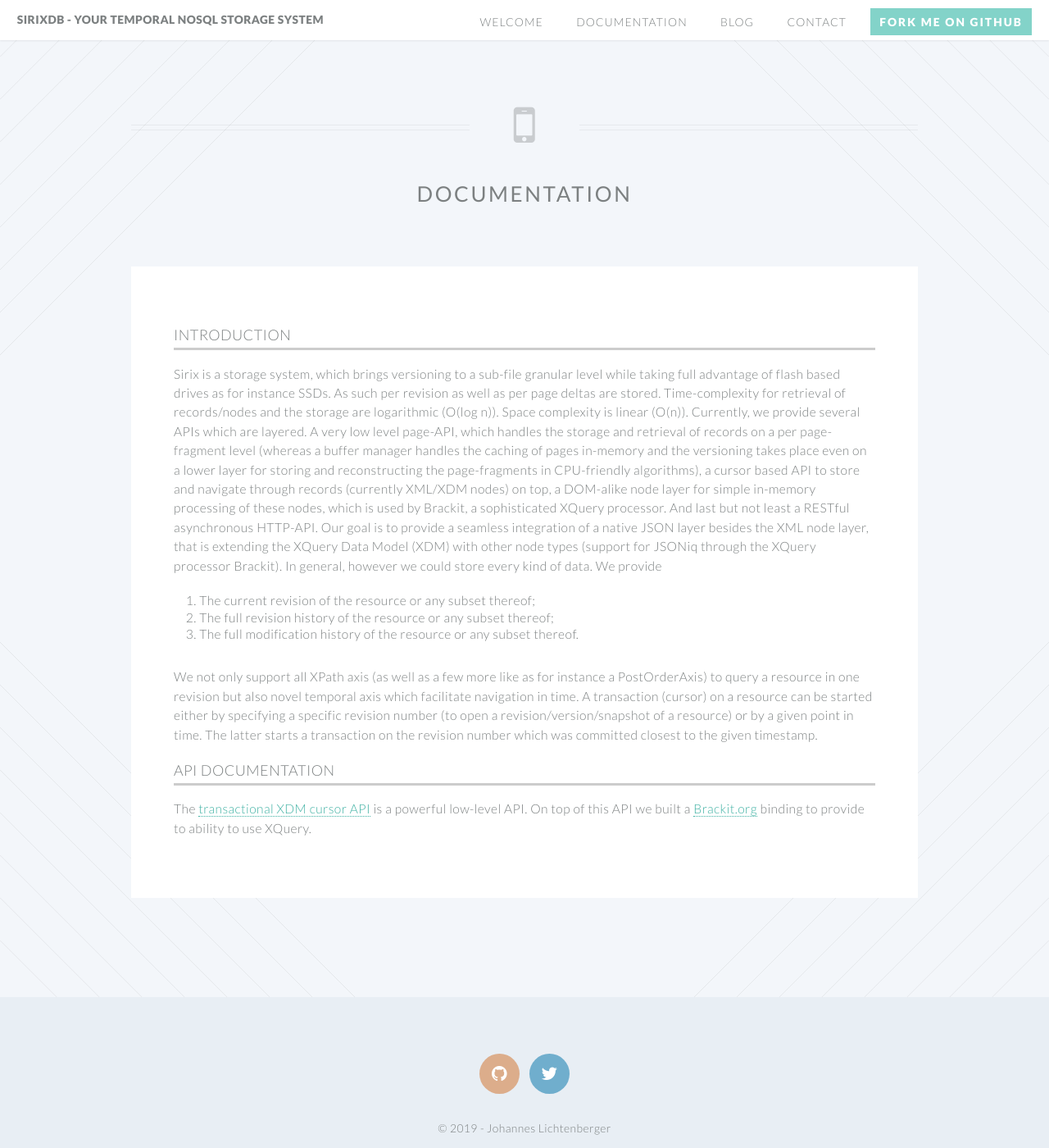
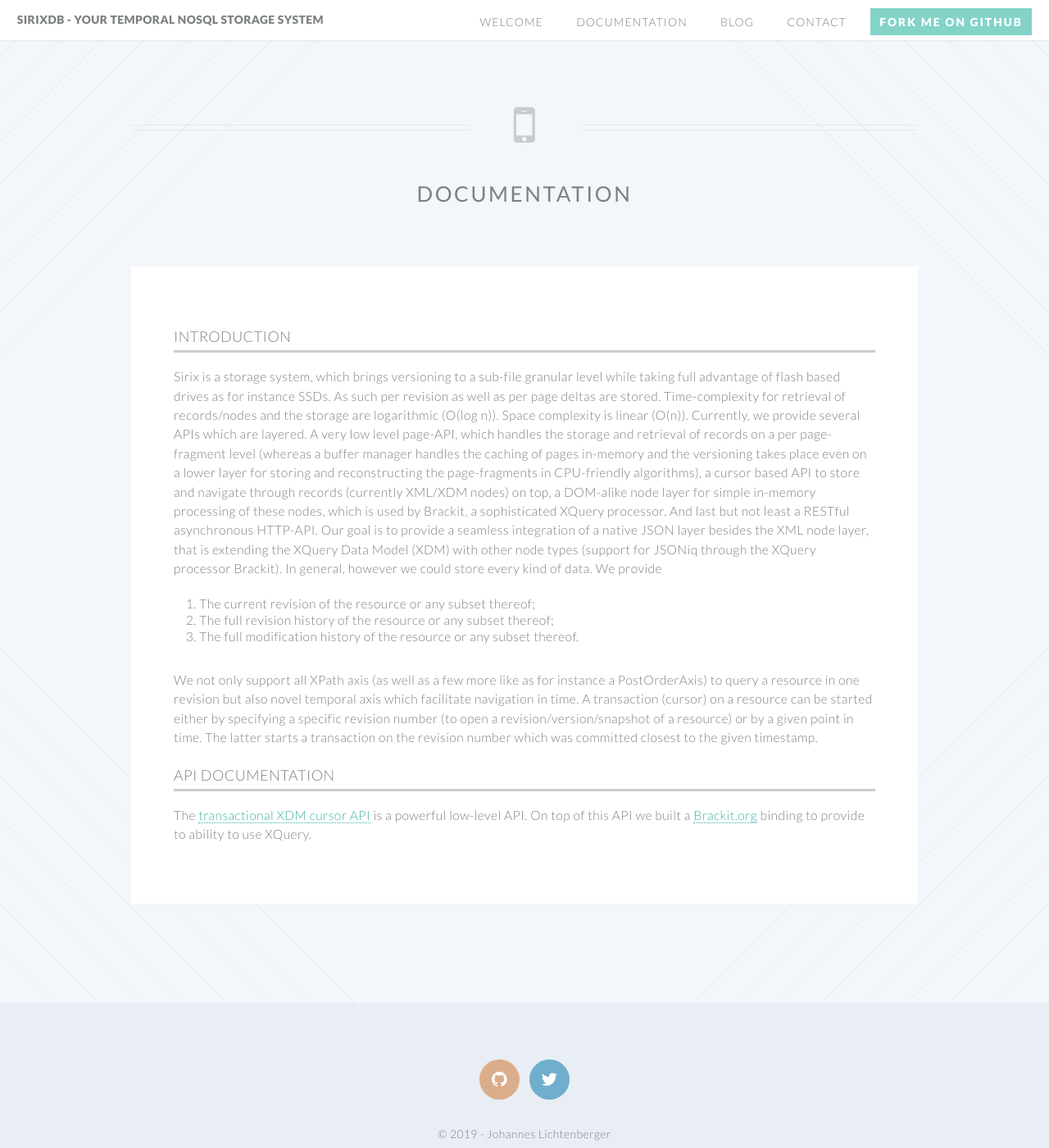
Before and after one commit to sirixdb/sirixdb.github.io, a Jekyll site: the page built from documentation.md, in a window 1280 px wide and 1400 px high. Shown: the whole window at 82% size. Built offline with Jekyll 4.4.1, drawn with Linux system fonts in a browser that asks for light colours; our own code applies the rules of GitHub Pages for plain Markdown files.

Commit message:
Update style.css

```diff
--- a/css/style.css
+++ b/css/style.css
@@ -1150,7 +1150,7 @@ section.markdown ul {
   padding-left: 2em;
 }
 
-section.markdown * {
+section.markdown {
   line-height: 1.3em;
 }
 
```
